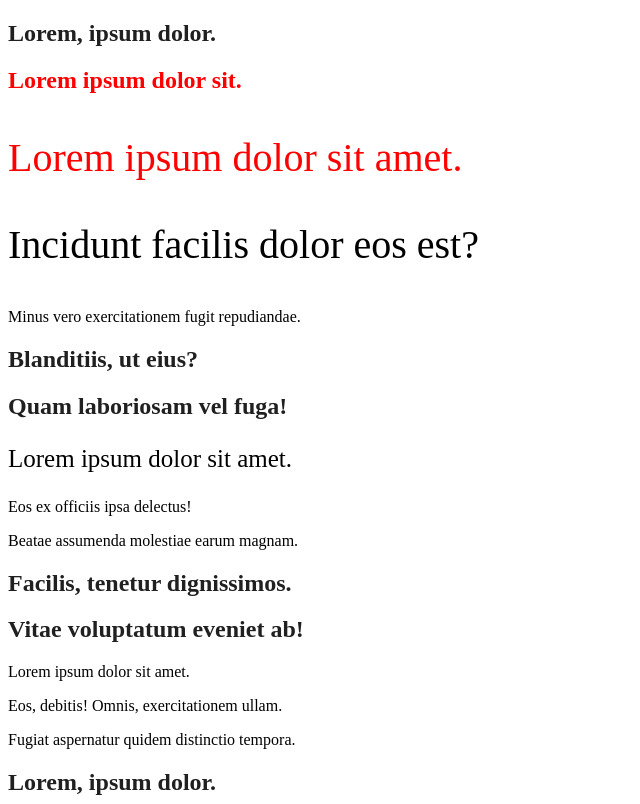
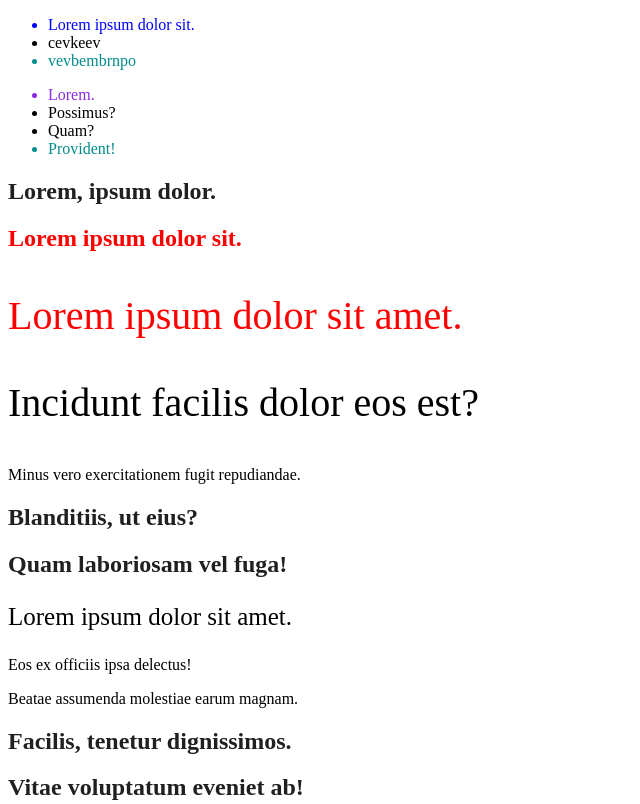
Before and after one commit to volkankgil/frontendEgitimi, a plain HTML site: page css/index2.html in a window 1280 px wide. Shown: the top 804 px of the page, without its empty margins (0-640 px from the left). Drawn offline with Linux system fonts and the light colour scheme.

Commit message:
css yeni ders eklendi

```diff
--- a/css/css/patika.css
+++ b/css/css/patika.css
@@ -1,5 +1,23 @@
 /* class -> .text-red {} */
 /* id -> #id-bilgisi {} */
+
+
+li:first-child{
+    color: blueviolet;
+}
+
+li:last-child{
+    color: darkcyan;
+}
+
+li:nth-child(2){     <!-- odd yazar isek sadece tekleri even yazar isek sadece listenin çift sayılarını değiştirir-->
+    background-color: azure;
+}
+
+.color-blue .fw-normal{
+    color: blue;
+    font-weight: normal;
+}
 
 h1,h2,h3,h4,h5,h6 {
     color:#202020;
--- a/css/index2.html
+++ b/css/index2.html
@@ -8,8 +8,24 @@
     <title>Document</title>
 </head>
 <body>
+
+    <ul class="color-blue" >
+        <li class="fw-normal">        <!--ilk css'e yazar iken class arasında boşluk bıraktığımdan aşağıda olmuyor aynı elemetin içinde başka bir element olması lazım-->
+            Lorem ipsum dolor sit.
+        </li>
+        <li>cevkeev</li>
+        <li>vevbembrnpo</li>
+    </ul>
+
+    <ul>
+        <li>Lorem.</li>
+        <li>Possimus?</li>
+        <li>Quam?</li>
+        <li>Provident!</li>
+    </ul>
+
     <article>
-        <h1>Lorem, ipsum dolor.</h1>
+        <h1 class="color-blue fw-normal">Lorem, ipsum dolor.</h1>
         <h2 class="text-red">Lorem ipsum dolor sit.</h2>
         <p class="text-red fs-40">Lorem ipsum dolor sit amet.</p>
         <p class="fs-40">Incidunt facilis dolor eos est?</p>
```
Also changed, not shown: createtablewithhtml.html (added, +29 -0 lines), index.html (+13 -0 lines), ödev3.html (+2 -4 lines).
